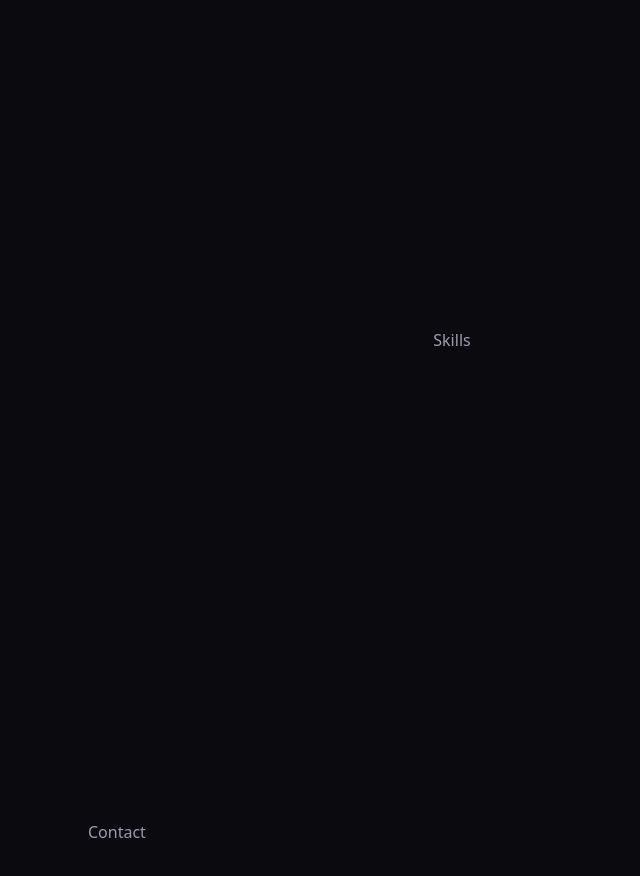
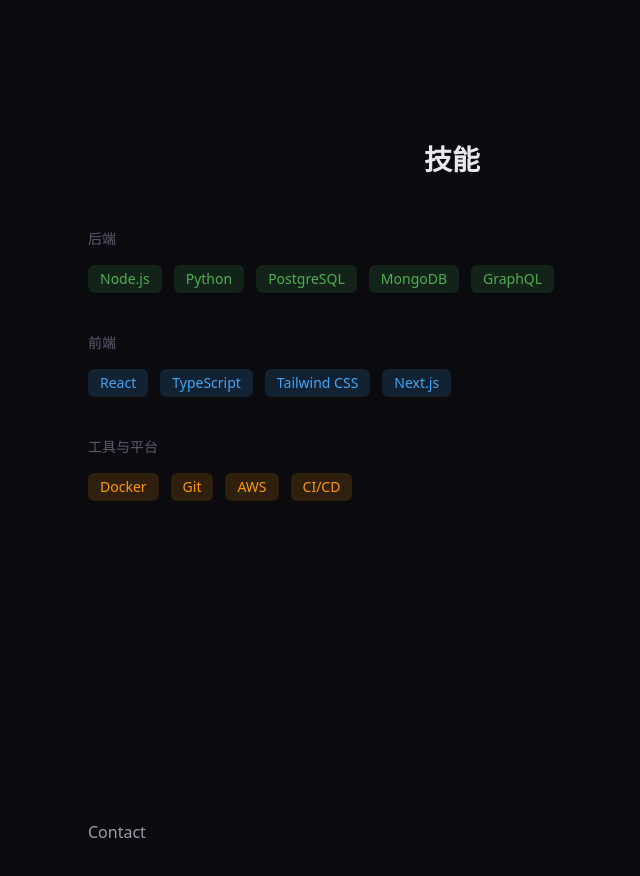
Before and after one commit to lib122223/blog, a React (Vite) app: page / in a window 1280 px wide. Shown: the part 1660-2536 px from the top of the page, without its empty margins (188-828 px from the left). Built offline with nearby package versions, Linux system fonts and the light colour scheme.

Commit message:
SkillTag 组件 + Skills 区块
三分类标签云（后端/前端/工具），Framer Motion staggerChildren 逐个渐入动画。

```diff
--- /dev/null
+++ b/src/components/SkillTag.tsx
@@ -0,0 +1,15 @@
+import type { Skill } from '../types'
+
+const colorMap = {
+  backend: 'text-accent-backend bg-accent-backend/15',
+  frontend: 'text-accent-frontend bg-accent-frontend/15',
+  tools: 'text-accent-tools bg-accent-tools/15',
+}
+
+export default function SkillTag({ name, category }: Skill) {
+  return (
+    <span className={`inline-block rounded-md px-3 py-1 text-sm font-medium ${colorMap[category]}`}>
+      {name}
+    </span>
+  )
+}
--- a/src/sections/Skills/Skills.tsx
+++ b/src/sections/Skills/Skills.tsx
@@ -1,7 +1,58 @@
+import { motion } from 'framer-motion'
+import { skills } from '../../data/skills'
+import SkillTag from '../../components/SkillTag'
+import type { Skill } from '../../types'
+
+const categories = [
+  { key: 'backend', label: '后端' },
+  { key: 'frontend', label: '前端' },
+  { key: 'tools', label: '工具与平台' },
+] as const
+
+const container = {
+  hidden: {},
+  show: {
+    transition: { staggerChildren: 0.05 },
+  },
+}
+
+const item = {
+  hidden: { opacity: 0, y: 10 },
+  show: { opacity: 1, y: 0 },
+}
+
 export default function Skills() {
   return (
     <section id="skills" className="min-h-screen py-20 scroll-mt-14 flex items-center justify-center">
-      <p className="text-text-secondary">Skills</p>
+      <div className="w-full">
+        <h2 className="font-mono text-[22px] md:text-[28px] font-semibold text-text-primary mb-12 text-center">
+          技能
+        </h2>
+
+        {categories.map(({ key, label }) => {
+          const group = skills.filter((s: Skill) => s.category === key)
+          return (
+            <div key={key} className="mb-10">
+              <h3 className="text-sm text-text-muted mb-4 text-center md:text-left">
+                {label}
+              </h3>
+              <motion.div
+                variants={container}
+                initial="hidden"
+                whileInView="show"
+                viewport={{ once: true }}
+                className="flex flex-wrap gap-3 justify-center md:justify-start"
+              >
+                {group.map((s) => (
+                  <motion.span key={s.name} variants={item}>
+                    <SkillTag name={s.name} category={s.category} />
+                  </motion.span>
+                ))}
+              </motion.div>
+            </div>
+          )
+        })}
+      </div>
     </section>
   )
 }
```
